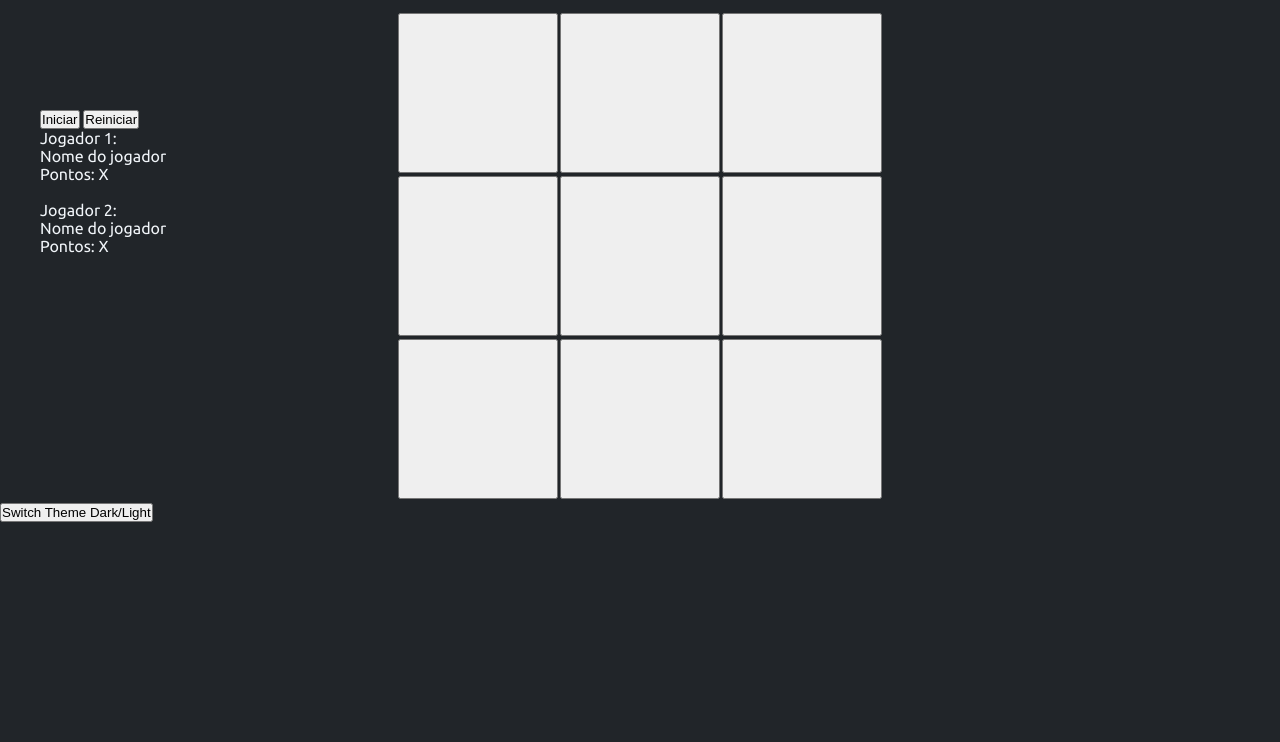
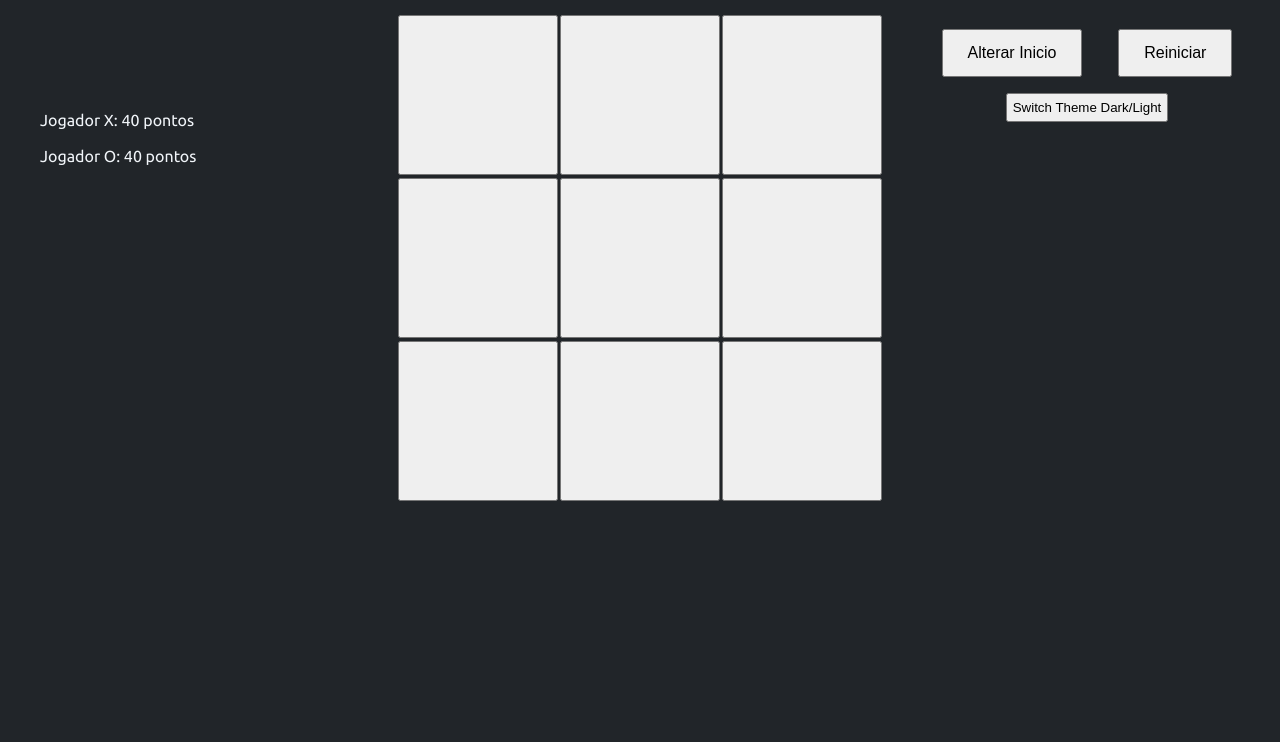
Before and after one commit to IsabelCamposSilveira/Jogo_Da_Velha, a plain HTML site: page index.html in a window 1280 px wide. Shown: the part 58-800 px from the top of the page. Drawn offline with Linux system fonts and the light colour scheme.

Commit message:
Alterando Estilo

```diff
--- a/index.html
+++ b/index.html
@@ -15,6 +15,7 @@
   <main data-theme="dark">
     <header class="flex align-center justify-between">
       <h1>Jogo da Velha</h1>
+      <p>Vez de <strong>X</strong></p>
     </header>
     <div id="jogadores">
         <div id="jogadorAtual" class="X"></div>
@@ -22,18 +23,11 @@
     <div class="div3col">
       <section id="dadosJogadores">
         <div>
-          <button>Iniciar</button>
-          <button>Reiniciar</button>
+          <p>Jogador X: 40 pontos</p>
+          <br>
+          <p>Jogador O: 40 pontos</p>
         </div>
-        <div>
-          <p>Jogador 1: </p>
-          <p>Nome do jogador</p>
-          <p>Pontos: X</p>
-          <br>
-          <p>Jogador 2: </p>
-          <p>Nome do jogador</p>
-          <p>Pontos: X</p>
-        </div>
+
       </section>
       <section class="corpoJogo">
         <table id="tabelaJogo">
@@ -54,12 +48,17 @@
             </tr>
         </table>
       </section>
+      <section id="botoes">
+        <div>
+          <button class="buttonAcoes">Alterar Inicio</button>
+          <button class="buttonAcoes">Reiniciar</button>
+          <div id="botao_escuro">
+            <button id="themeSwitcher">Switch Theme Dark/Light</button>
+          </div>
+        </div>
+      </section>
 
 
-    </div>
-
-    <div>
-        <button id="themeSwitcher">Switch Theme Dark/Light</button>
     </div>
   </main>
 </body>
--- a/style.css
+++ b/style.css
@@ -18,7 +18,7 @@
     font-family: "Ubuntu", sans-serif;
   }
 
-  h1{
+  header{
     text-align: center;
     margin-bottom: 1em;
   }
@@ -54,6 +54,18 @@
       top: 20%;
     }
 
+    #botoes{
+      text-align: center;
+    }
+
+    .buttonAcoes{
+      font-size: 1em;
+      padding: 0.8em 1.5em;
+      margin: 1em;
+    }
+    #themeSwitcher{
+      padding: 5px;
+    }
     /*Abaixo CSS para as linhas da vitória*/
     .ganhou::after{
       content: ""; /* Criando um elemento pseudo ::after */
```
